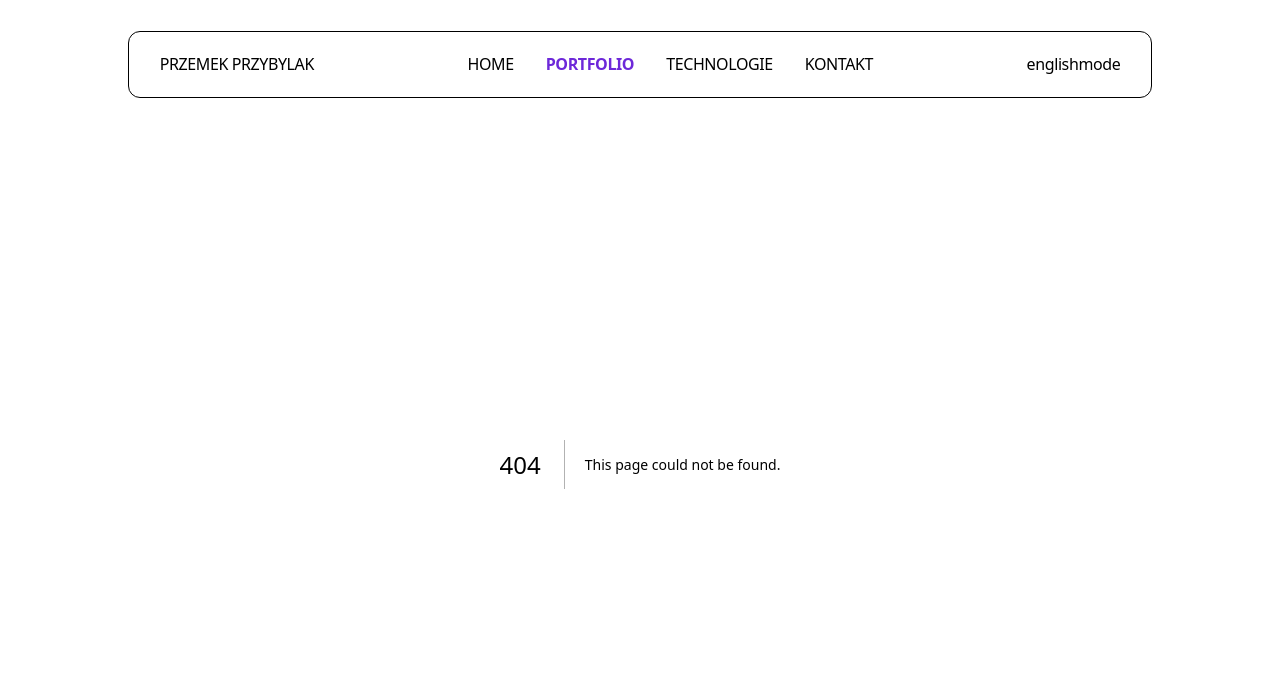
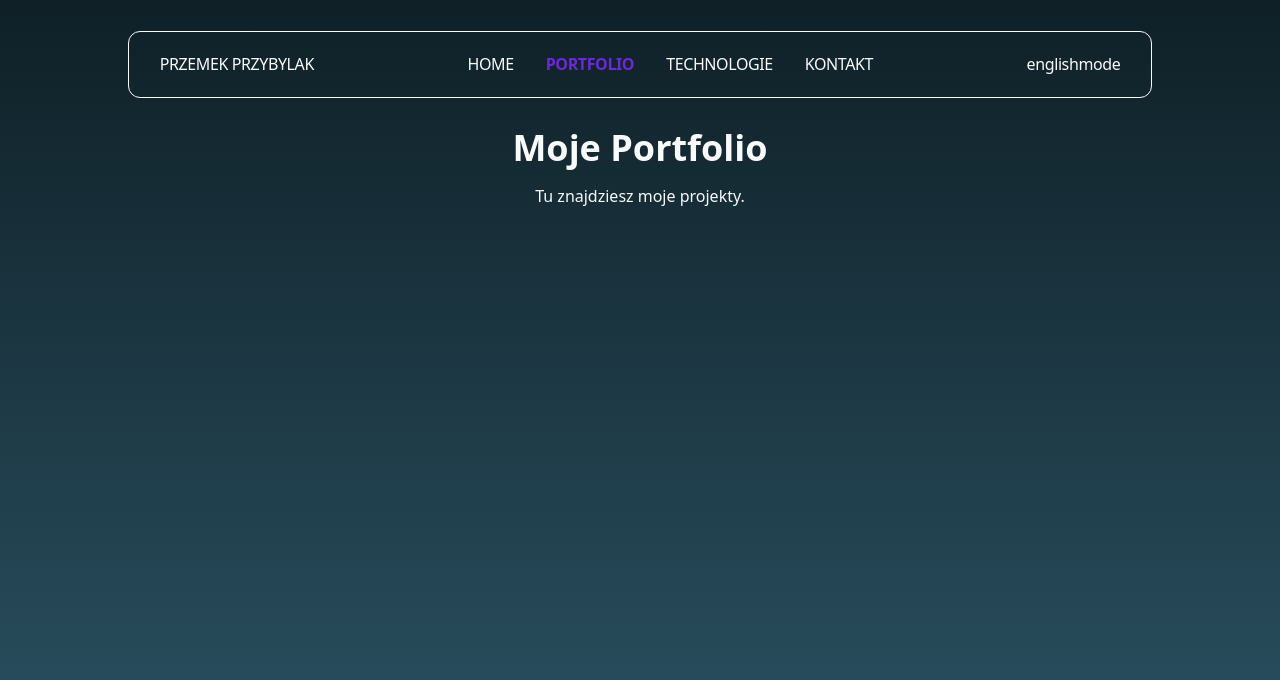
Before and after one commit to Przemek-Przybylak/portfolio-v2, a Next.js app: page /portfolio in a window 1280 px wide. Before the commit this address had no page. Shown: the top 680 px of the page. Built offline with nearby package versions, Linux system fonts and the light colour scheme.

Commit message:
created portfolio page component, added animation

```diff
--- /dev/null
+++ b/src/app/portfolio/page.tsx
@@ -0,0 +1,65 @@
+"use client";
+
+import { useEffect, useState } from "react";
+import { motion, AnimatePresence } from "framer-motion";
+
+export default function PortfolioPage() {
+  const [dots, setDots] = useState(0);
+  const [loading, setLoading] = useState(true);
+
+  // Animacja kropek (6 kropki, nie ruszamy nawiasów)
+  useEffect(() => {
+    let count = 0;
+    const interval = setInterval(() => {
+      setDots((prev) => prev + 1);
+      count++;
+      if (count >= 6) {
+        clearInterval(interval);
+        setTimeout(() => setLoading(false), 100); // Czas na pełne zapełnienie
+      }
+    }, 100);
+    return () => clearInterval(interval);
+  }, []);
+
+  return (
+    <div className="flex flex-col items-center max-h-screen">
+      {/* Nagłówek "Moje Portfolio" - zawsze na górze, bez zakłócania layoutu */}
+      <h1 className="text-4xl font-bold mb-4 top-4 z-10">Moje Portfolio</h1>
+
+      <AnimatePresence mode="wait">
+        {loading ? (
+          <motion.div
+            key="loader"
+            initial={{ opacity: 0 }}
+            animate={{ opacity: 1 }}
+            exit={{ opacity: 0 }}
+            transition={{ duration: 0.6 }}
+            className="text-center absolute top-1/2 transform -translate-y-1/2"
+          >
+            {/* Mrugający napis "Loading" */}
+            <div className="text-3xl font-mono mb-4 h-10">
+              <span>{`< coding >`}</span>
+            </div>
+
+            {/* Pasek z nawiasami i kropkami */}
+            <div className="text-4xl font-mono tracking-widest">
+              [ {".".repeat(dots)}
+              {" ".repeat(6 - dots)} ]
+            </div>
+          </motion.div>
+        ) : (
+          <motion.div
+            key="content"
+            initial={{ opacity: 0, y: 20 }}
+            animate={{ opacity: 1, y: 0 }}
+            transition={{ duration: 0.6 }}
+            className="text-center"
+          >
+            {/* Treść portfolio po załadowaniu */}
+            <p>Tu znajdziesz moje projekty.</p>
+          </motion.div>
+        )}
+      </AnimatePresence>
+    </div>
+  );
+}
```
